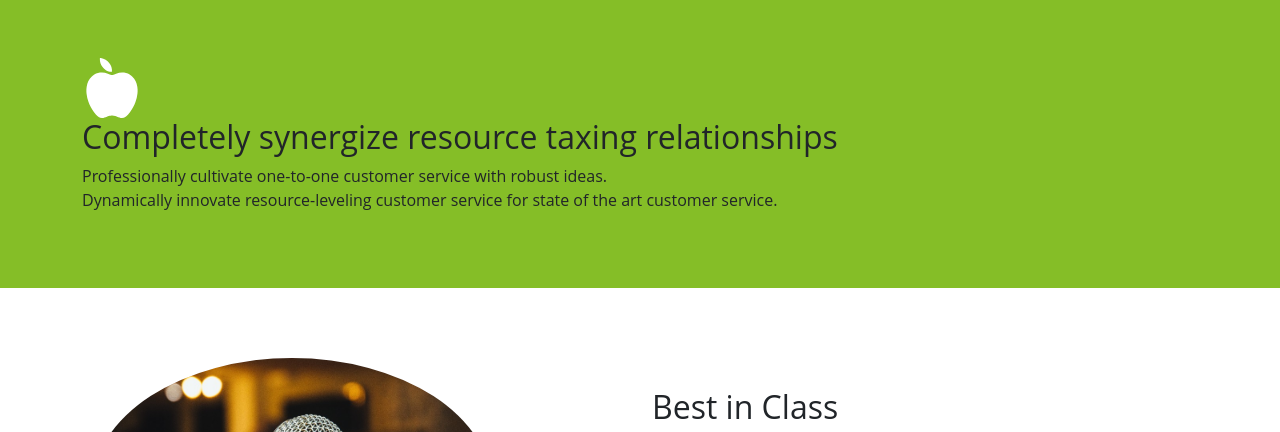
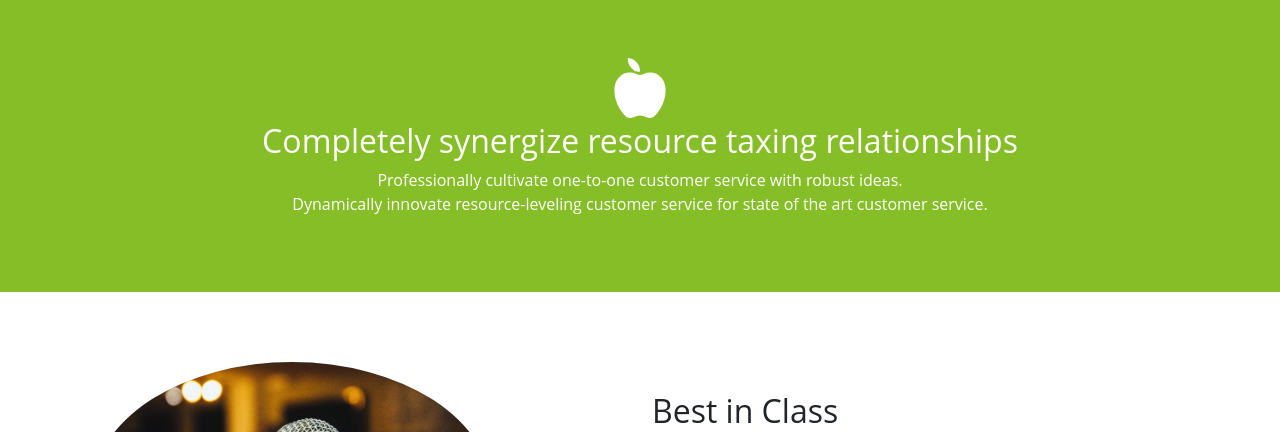
Before and after one commit to Najoule/ROOTsproj4, a plain HTML site: page index.html in a window 1280 px wide. Shown: the part 874-1306 px from the top of the page. Drawn offline with nearby package versions, Linux system fonts and the light colour scheme.

Commit message:
Update index.html

```diff
--- a/index.html
+++ b/index.html
@@ -54,8 +54,8 @@
     <header>
         <div class="header-content">
             <div class="header-content-inner">
-                <h1>Dramatically Engage</h1>
-                <p class="text-light">Objectively innovate empowered manufactured products whereas parallel platforms.</p>
+                <h1 class="text-center">Dramatically Engage</h1>
+                <p class="text-light text-center">Objectively innovate empowered manufactured products whereas parallel platforms.</p>
                 <a href="#" class="btn btn-primary btn-lg rounded-pill">ENGAGE NOW</a>
             </div>
         </div>
@@ -66,9 +66,9 @@
     <section class="product-intro">
         <div class="container">
           <div class="row">
-            <div class="icon-apple"><img src="ICONS/apple-black-fruit-shape-svgrepo-com.svg" alt="apple">
-              <h2>Completely synergize resource taxing relationships</h2>
-              <p>Professionally cultivate one-to-one customer service with robust ideas.<br /> Dynamically innovate resource-leveling customer service for state of the art customer service.</p>
+            <div class="icon-apple text-center"><img src="ICONS/apple-black-fruit-shape-svgrepo-com.svg" alt="apple">
+              <h2 class="text-white text-center mt-1">Completely synergize resource taxing relationships</h2>
+              <p class="text-white text-center">Professionally cultivate one-to-one customer service with robust ideas.<br /> Dynamically innovate resource-leveling customer service for state of the art customer service.</p>
             </div>
           </div>
         </div>
```
